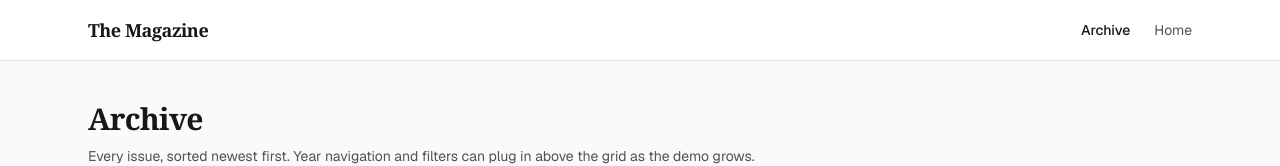
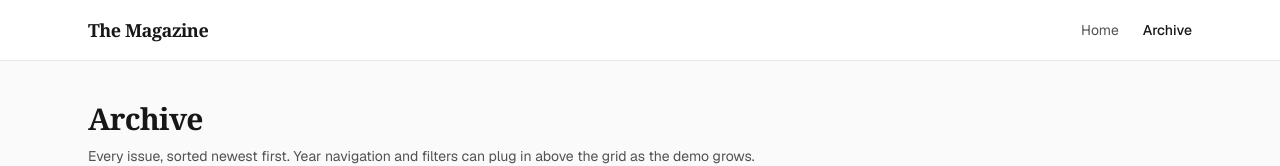
Before and after one commit to EricMorrisonDev/Active_Page_Archive, a Next.js app: page /archive in a window 1280 px wide. Shown: the top 166 px of the page. Built offline with nearby package versions, Linux system fonts and the light colour scheme.

Commit message:
set up layout.tsx and siteheader.tsx

```diff
--- a/app/archive/page.tsx
+++ b/app/archive/page.tsx
@@ -1,6 +1,4 @@
 import type { Metadata } from "next";
-import Link from "next/link";
-
 import { IssueGrid } from "@/app/components/archive/IssueGrid";
 
 export const metadata: Metadata = {
@@ -11,35 +9,6 @@ export const metadata: Metadata = {
 export default function ArchivePage() {
   return (
     <div className="flex min-h-full flex-1 flex-col bg-neutral-50 dark:bg-neutral-950">
-      <header className="border-b border-neutral-200 bg-white dark:border-neutral-800 dark:bg-neutral-900">
-        <div className="mx-auto flex max-w-6xl items-center justify-between gap-4 px-4 py-4 sm:px-6">
-          <Link
-            href="/"
-            className="font-serif text-lg font-semibold tracking-tight text-neutral-900 transition-colors hover:text-neutral-600 dark:text-neutral-100 dark:hover:text-neutral-300"
-          >
-            The Magazine
-          </Link>
-          <nav
-            className="flex gap-6 font-sans text-sm text-neutral-600 dark:text-neutral-400"
-            aria-label="Primary"
-          >
-            <Link
-              href="/archive"
-              className="font-medium text-neutral-900 dark:text-neutral-100"
-              aria-current="page"
-            >
-              Archive
-            </Link>
-            <Link
-              href="/"
-              className="hover:text-neutral-900 dark:hover:text-neutral-100"
-            >
-              Home
-            </Link>
-          </nav>
-        </div>
-      </header>
-
       <main className="mx-auto w-full max-w-6xl flex-1 px-4 py-10 sm:px-6">
         <h1 className="font-serif text-3xl font-semibold tracking-tight text-neutral-900 dark:text-neutral-100">
           Archive
--- /dev/null
+++ b/app/components/layout/SiteHeader.tsx
@@ -0,0 +1,56 @@
+"use client";
+
+import Link from "next/link";
+import { usePathname } from "next/navigation";
+
+const MASTHEAD = "The Magazine";
+
+export function SiteHeader() {
+  const pathname = usePathname();
+
+  const homeActive = pathname === "/";
+  const archiveActive =
+    pathname === "/archive" ||
+    pathname.startsWith("/archive/") ||
+    pathname.startsWith("/issues");
+
+  return (
+    <header className="border-b border-neutral-200 bg-white dark:border-neutral-800 dark:bg-neutral-900">
+      <div className="mx-auto flex max-w-6xl items-center justify-between gap-4 px-4 py-4 sm:px-6">
+        <Link
+          href="/"
+          className="font-serif text-lg font-semibold tracking-tight text-neutral-900 transition-colors hover:text-neutral-600 dark:text-neutral-100 dark:hover:text-neutral-300"
+        >
+          {MASTHEAD}
+        </Link>
+        <nav
+          className="flex gap-6 font-sans text-sm text-neutral-600 dark:text-neutral-400"
+          aria-label="Primary"
+        >
+          <Link
+            href="/"
+            className={
+              homeActive
+                ? "font-medium text-neutral-900 dark:text-neutral-100"
+                : "hover:text-neutral-900 dark:hover:text-neutral-100"
+            }
+            aria-current={homeActive ? "page" : undefined}
+          >
+            Home
+          </Link>
+          <Link
+            href="/archive"
+            className={
+              archiveActive
+                ? "font-medium text-neutral-900 dark:text-neutral-100"
+                : "hover:text-neutral-900 dark:hover:text-neutral-100"
+            }
+            aria-current={archiveActive ? "page" : undefined}
+          >
+            Archive
+          </Link>
+        </nav>
+      </div>
+    </header>
+  );
+}
--- a/app/layout.tsx
+++ b/app/layout.tsx
@@ -1,5 +1,8 @@
 import type { Metadata } from "next";
 import { Geist, Geist_Mono } from "next/font/google";
+
+import { SiteHeader } from "@/app/components/layout/SiteHeader";
+
 import "./globals.css";
 
 const geistSans = Geist({
@@ -13,8 +16,11 @@ const geistMono = Geist_Mono({
 });
 
 export const metadata: Metadata = {
-  title: "Create Next App",
-  description: "Generated by create next app",
+  title: {
+    default: "The Magazine — Archive demo",
+    template: "%s — The Magazine",
+  },
+  description: "Public archive demo for a local magazine.",
 };
 
 export default function RootLayout({
@@ -27,7 +33,10 @@ export default function RootLayout({
       lang="en"
       className={`${geistSans.variable} ${geistMono.variable} h-full antialiased`}
     >
-      <body className="min-h-full flex flex-col">{children}</body>
+      <body className="min-h-full flex flex-col">
+        <SiteHeader />
+        {children}
+      </body>
     </html>
   );
 }
```
